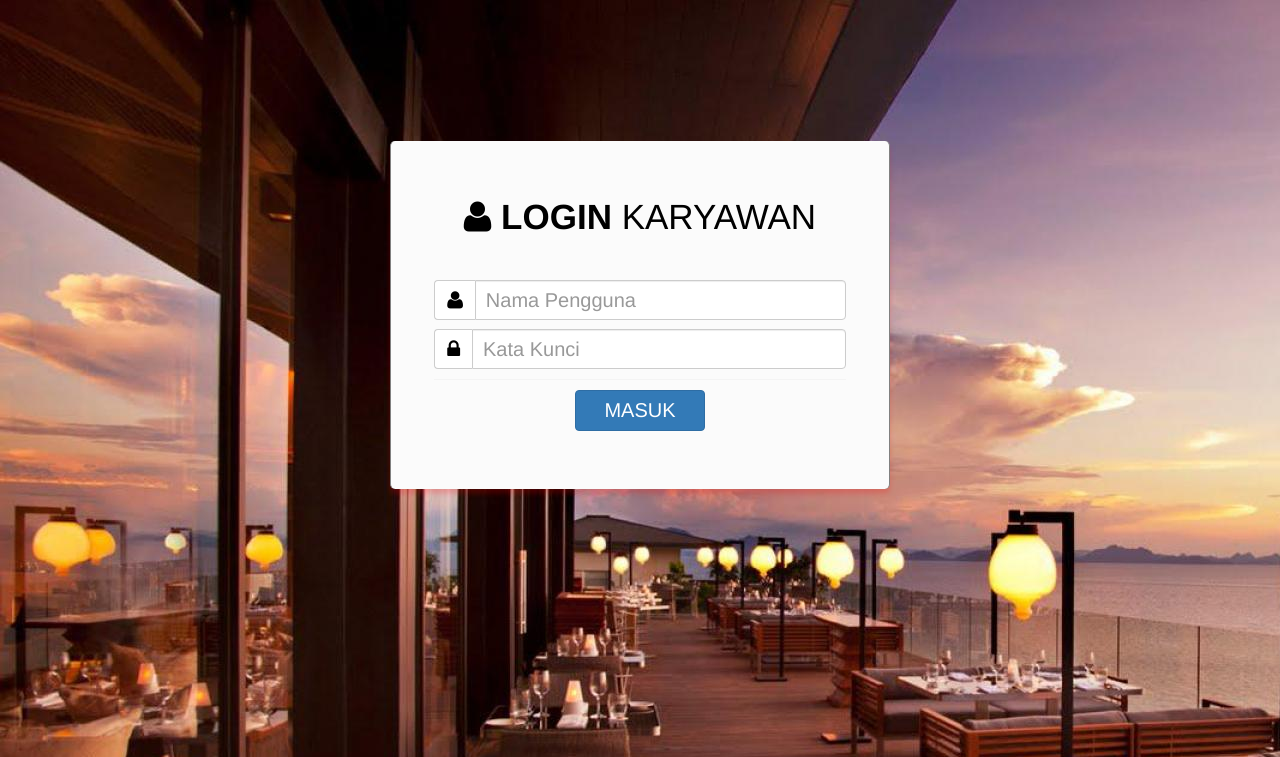
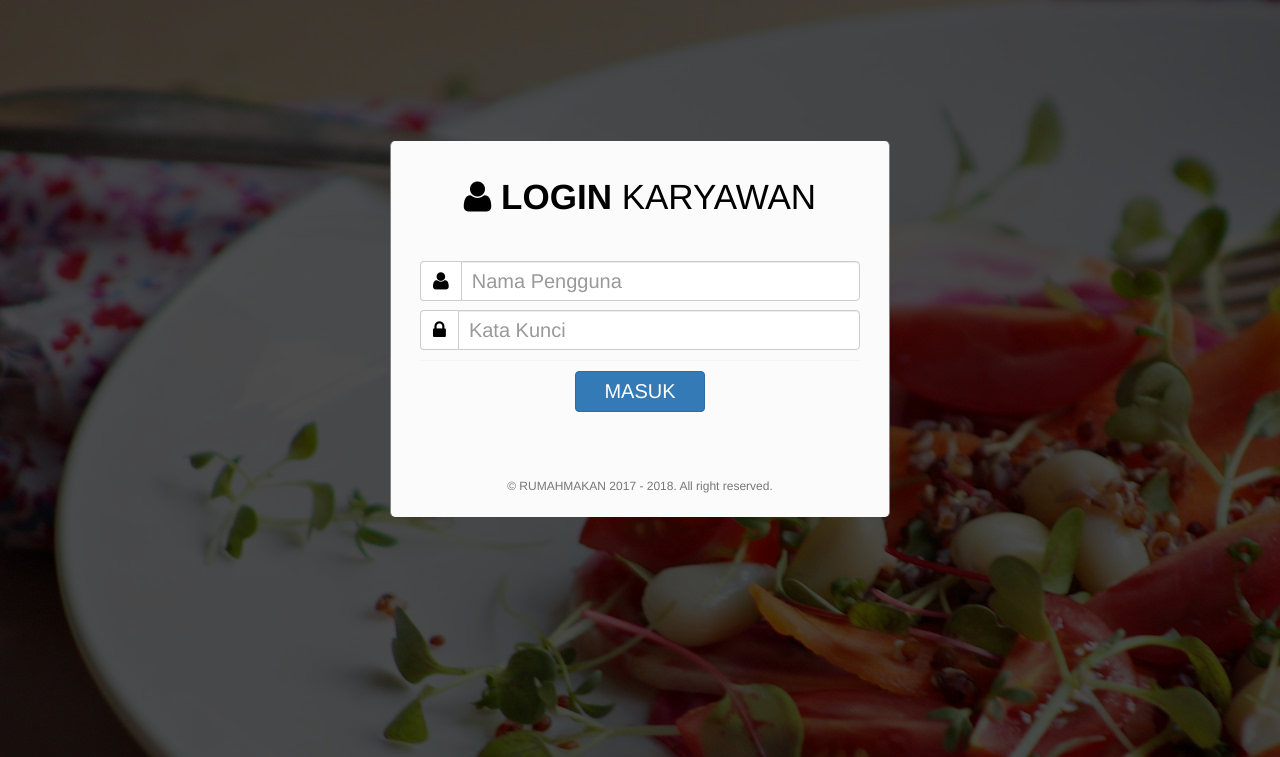
Before and after one commit to zakyymuh/rmhmakan, a PHP site: page /karyawan.php in a window 1280 px wide. Shown: the top 757 px of the page. Run offline with PHP 8.4, Linux system fonts and the light colour scheme; some libraries are stand-ins or nearby versions.

Commit message:
add footer karyawan dan ganti bg

```diff
--- a/assets/css/custom.css
+++ b/assets/css/custom.css
@@ -1,7 +1,7 @@
 
  body{
   color:black;
-  background-image : url("../images/bg_karyawan.jpg");
+  background-image : linear-gradient(rgba(0,0,0,0.7),rgba(0,0,0,0.7)), url("../images/landing.jpg");
   position:relative;
   font-family: :"Times New Roman" !important;
  }
@@ -24,9 +24,7 @@
     margin-left: auto;
     border-right: 1px solid grey;
     border-left: 1px solid grey;
-    padding: 50px 30px 45px 30px;
     border-radius: 5px;
-    box-shadow: 0 5px 5px #F003;
   }
 .login-header,.navbar-header {
  font-size:35px;
--- a/karyawan.php
+++ b/karyawan.php
@@ -5,7 +5,7 @@
   <meta name="viewport" content="width=device-width, initial-scale=1">
   <link href="assets/css/bootstrap.css" rel="stylesheet">
   <link href="assets/css/custom.css" rel="stylesheet">
-    <link rel="stylesheet" href="assets/css/font-awesome.min.css">
+  <link rel="stylesheet" href="assets/css/font-awesome.min.css">
 
 <style>
  .no-border-radius {
@@ -27,6 +27,9 @@
   height: 40px;
   color:black;
  }
+ .login-box {
+  padding: 30px 15px 5px 15px !important;
+ }
  .login-box span {
   font-size: 20px;
  }
@@ -37,6 +40,9 @@
   padding:5px 15px 5px 15px;
   font-size: 20px;
   width: 130px;
+ }
+ .box-footer span {
+  font-size:12px;
  }
  .fa {
   color:black;
@@ -64,12 +70,16 @@
   </div>
 <div class="box-footer text-center">
   <div>
-                    <button type="submit" class="btn btn-primary " name='submit' value='masuk'>MASUK
-          </button>
+  <button type="submit" class="btn btn-primary " name='submit' value='masuk'>MASUK</button>
+          <br>
+          <br>
+          <br>
+          <small>
 
+            <span class="small text-muted">&copy RUMAHMAKAN 2017 - 2018. All right reserved.</span>
+          </small>
                   </div>
                   </div>
-
  </form>
  </div>
 </div>
```
Also changed, not shown: assets/images/landing.jpg (added).
